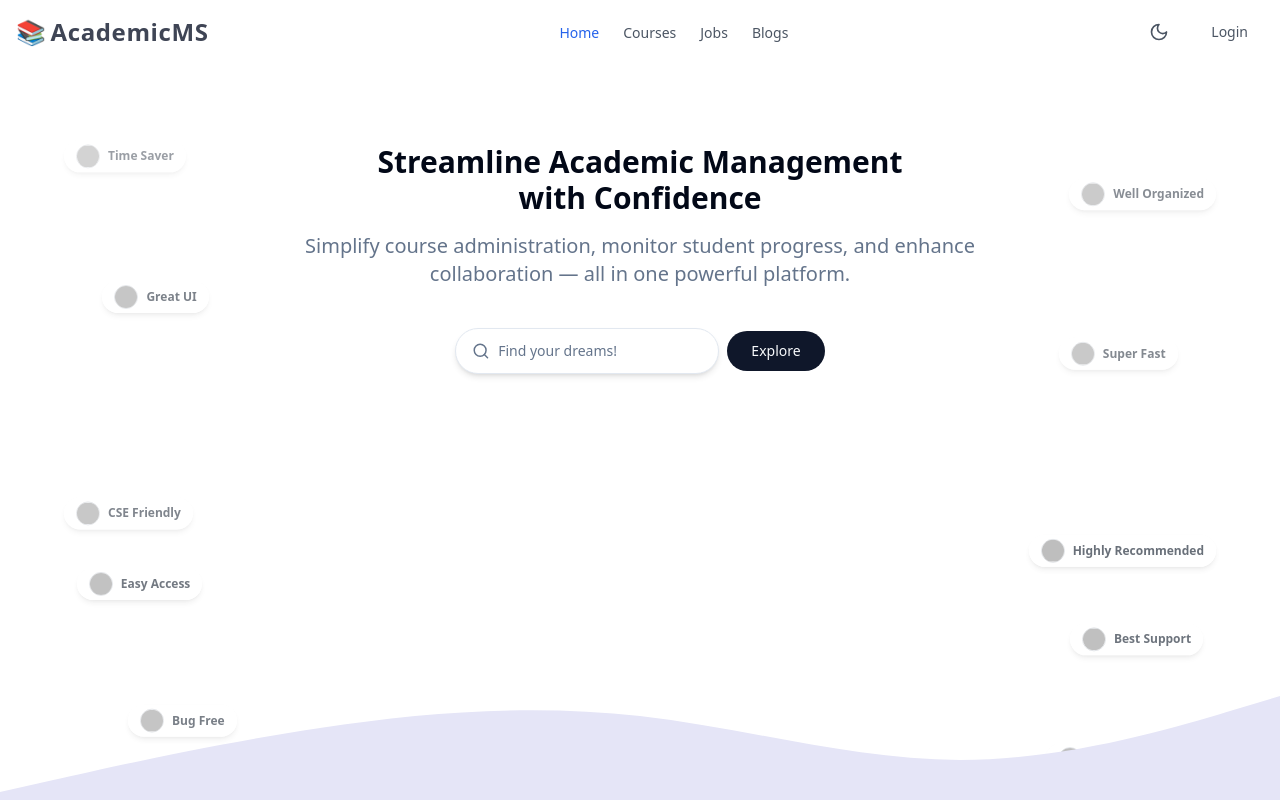
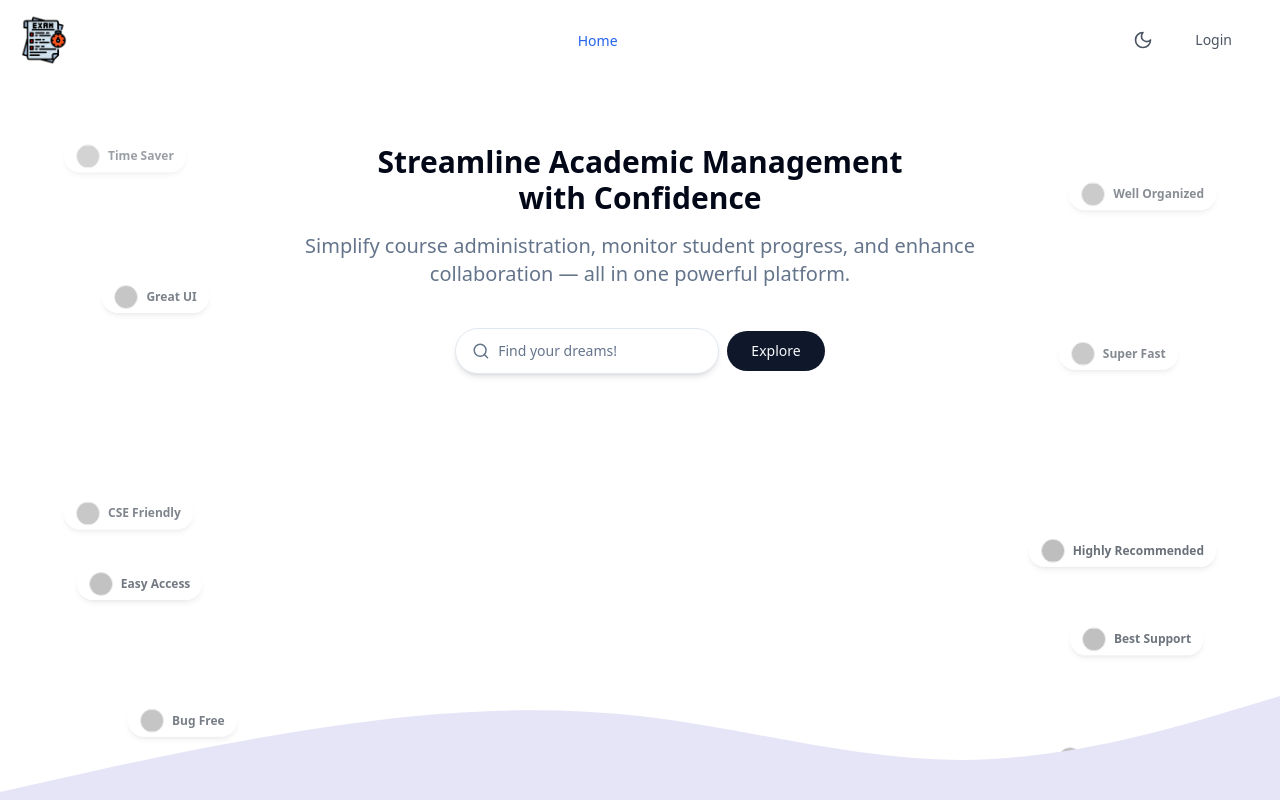
Before and after one commit to ekramul28/Test_School-client, a React (Vite) app: page / in a window 1280 px wide. Shown: the top 800 px of the page. Built offline with nearby package versions, Linux system fonts and the light colour scheme; grey boxes are pictures that could not be loaded.

Commit message:
added navbar

```diff
--- a/src/pages/Students/AssessmentFlow/ResultView.tsx
+++ b/src/pages/Students/AssessmentFlow/ResultView.tsx
@@ -76,27 +76,37 @@ const ResultCard = ({
 
     try {
       const certId = certificates[0]._id;
-      const blob = await downloadCertificateByPdf(certId).unwrap();
 
-      const url = window.URL.createObjectURL(blob);
+      const pdfBlob = await downloadCertificateByPdf(certId).unwrap();
+
+      // Create download link
+      const url = window.URL.createObjectURL(pdfBlob);
       const a = document.createElement("a");
       a.href = url;
-      a.download = "certificate.pdf";
+      a.download = `certificate-${certId}.pdf`;
       document.body.appendChild(a);
       a.click();
-      a.remove();
-      window.URL.revokeObjectURL(url);
 
+      // Cleanup
+      setTimeout(() => {
+        document.body.removeChild(a);
+        window.URL.revokeObjectURL(url);
+      }, 100);
       toast({
         title: "Success",
         description: "Certificate downloaded successfully!",
       });
-    } catch {
-      toast({
-        title: "Error",
-        description: "Failed to download certificate.",
-        variant: "destructive",
-      });
+    } catch (error: any) {
+      // Handle JSON error response
+      if (error.data && typeof error.data === "object") {
+        toast(error.data.message || "Download failed");
+      } else {
+        toast({
+          title: "error",
+          description: "Certificate downloaded fell!",
+        });
+      }
+      console.error("Download error:", error);
     }
   };
 
--- a/src/pages/share/Navbar.tsx
+++ b/src/pages/share/Navbar.tsx
@@ -13,37 +13,27 @@ import { Menu, Moon, Sun, User } from "lucide-react";
 import { Link, useLocation, useNavigate } from "react-router-dom";
 import { toast } from "sonner";
 
+const MotionWrapper: React.FC<{ children: React.ReactNode }> = ({
+  children,
+}) => (
+  <motion.div whileHover={{ scale: 1.05 }} whileTap={{ scale: 0.95 }}>
+    {children}
+  </motion.div>
+);
+
 const getNavLinks = (role?: string) => {
-  const commonLinks = [
-    { label: "Home", to: "/" },
-    { label: "Courses", to: "/courses" },
-    { label: "Jobs", to: "/jobs" },
-    { label: "Blogs", to: "/blogs" },
-  ];
-
+  const commonLinks = [{ label: "Home", to: "/" }];
   switch (role) {
     case "student":
+      return [...commonLinks, { label: "Dashboard", to: "/student/dashboard" }];
+    case "supervisor":
       return [
         ...commonLinks,
-        { label: "Dashboard", to: "/student/dashboard" },
-        { label: "My Courses", to: "/student/my-courses" },
-        { label: "Grades", to: "/student/grades" },
-      ];
-    case "faculty":
-      return [
-        ...commonLinks,
-        { label: "Dashboard", to: "/faculty/dashboard" },
-        { label: "My Classes", to: "/faculty/classes" },
-        { label: "Grade Management", to: "/faculty/grades" },
+        { label: "Dashboard", to: "/supervisor/dashboard" },
       ];
     case "admin":
-    case "superAdmin":
-      return [
-        ...commonLinks,
-        { label: "Dashboard", to: "/admin/dashboard" },
-        { label: "Students", to: "/students" },
-        { label: "faculty", to: "/faculty" },
-      ];
+    case "superadmin":
+      return [...commonLinks, { label: "Dashboard", to: "/admin/dashboard" }];
     default:
       return commonLinks;
   }
@@ -56,11 +46,9 @@ export default function NavBar() {
   const dispatch = useAppDispatch();
   const navigate = useNavigate();
 
-  const navLinks = getNavLinks(user?.role);
-
-  console.log(user);
-  const role = user?.role?.toLowerCase(); // assuming roles are like "Admin", "Student", etc.
-  const profileLink = role ? `/${role}/profile` : "/profile"; // fallback
+  const navLinks = getNavLinks(user?.role?.toLowerCase());
+  const role = user?.role?.toLowerCase();
+  const profileLink = role ? `/${role}/profile` : "/profile";
 
   const handleLogout = () => {
     dispatch(logout());
@@ -70,7 +58,7 @@ export default function NavBar() {
 
   return (
     <motion.header
-      className="bg-white dark:bg-gray-900  fixed w-full z-50 top-0"
+      className="bg-white dark:bg-gray-900 fixed w-full z-50 top-0"
       initial={{ y: -100 }}
       animate={{ y: 0 }}
       transition={{ duration: 0.5 }}
@@ -78,24 +66,24 @@ export default function NavBar() {
       <div className="container mx-auto px-4 py-3">
         <div className="flex items-center justify-between">
           {/* Logo */}
-          <motion.div whileHover={{ scale: 1.05 }} whileTap={{ scale: 0.95 }}>
+          <MotionWrapper>
             <Link
               to="/"
               className="text-2xl font-extrabold tracking-wide text-[#3F4555] dark:text-blue-400 hover:text-blue-600 transition-colors duration-300 flex items-center gap-1"
             >
-              <span>📚</span> AcademicMS
+              <img
+                src="src/assets/logo.jpg"
+                alt="Test_School Logo"
+                className="h-14  w-auto"
+              />
             </Link>
-          </motion.div>
+          </MotionWrapper>
 
-          {/* Desktop Navigation - Centered */}
+          {/* Desktop Navigation */}
           <nav className="hidden md:flex items-center justify-center flex-1 mx-8">
             <div className="flex space-x-6">
               {navLinks.map((link) => (
-                <motion.div
-                  key={link.to}
-                  whileHover={{ scale: 1.05 }}
-                  whileTap={{ scale: 0.95 }}
-                >
+                <MotionWrapper key={link.to}>
                   <Link
                     to={link.to}
                     className={`text-sm font-medium transition-colors hover:text-blue-600 dark:hover:text-blue-400 ${
@@ -106,17 +94,18 @@ export default function NavBar() {
                   >
                     {link.label}
                   </Link>
-                </motion.div>
+                </MotionWrapper>
               ))}
             </div>
           </nav>
 
           <div className="flex items-center space-x-4">
             {/* Theme Toggle */}
-            <motion.div whileHover={{ scale: 1.05 }} whileTap={{ scale: 0.95 }}>
+            <MotionWrapper>
               <Button
                 variant="ghost"
                 size="icon"
+                aria-label="Toggle theme"
                 onClick={() => setTheme(theme === "dark" ? "light" : "dark")}
                 className="text-gray-600 dark:text-gray-300"
               >
@@ -126,27 +115,24 @@ export default function NavBar() {
                   <Moon className="h-5 w-5" />
                 )}
               </Button>
-            </motion.div>
+            </MotionWrapper>
 
-            {/* Auth Buttons or User Menu */}
+            {/* Auth */}
             {user ? (
-              <motion.div
-                whileHover={{ scale: 1.05 }}
-                whileTap={{ scale: 0.95 }}
-              >
+              <MotionWrapper>
                 <DropdownMenu>
                   <DropdownMenuTrigger asChild>
                     <Button
                       variant="ghost"
                       size="icon"
+                      aria-label="User menu"
                       className="text-gray-600 dark:text-gray-300"
                     >
                       <User className="h-5 w-5" />
                     </Button>
                   </DropdownMenuTrigger>
                   <DropdownMenuContent align="end" className="dark:bg-gray-800">
-                    <DropdownMenuItem className="dark:text-gray-300">
-                      {/* <Link to="//profile">Profile</Link> */}
+                    <DropdownMenuItem>
                       <Link
                         to={profileLink}
                         className="text-sm text-primary hover:underline"
@@ -154,24 +140,17 @@ export default function NavBar() {
                         Profile
                       </Link>
                     </DropdownMenuItem>
-                    <DropdownMenuItem className="dark:text-gray-300">
+                    <DropdownMenuItem>
                       <Link to="/settings">Settings</Link>
                     </DropdownMenuItem>
-                    <DropdownMenuItem
-                      className="dark:text-gray-300"
-                      onClick={handleLogout}
-                    >
+                    <DropdownMenuItem onClick={handleLogout}>
                       Logout
                     </DropdownMenuItem>
                   </DropdownMenuContent>
                 </DropdownMenu>
-              </motion.div>
+              </MotionWrapper>
             ) : (
-              <div className="flex items-center space-x-2">
-                <motion.div
-                  whileHover={{ scale: 1.05 }}
-                  whileTap={{ scale: 0.95 }}
-                >
+              <MotionWrapper>
                 <Link to="/login">
                   <Button
                     variant="ghost"
@@ -180,22 +159,18 @@ export default function NavBar() {
                     Login
                   </Button>
                 </Link>
-                </motion.div>
-              </div>
+              </MotionWrapper>
             )}
 
             {/* Mobile Menu */}
-            <motion.div
-              whileHover={{ scale: 1.05 }}
-              whileTap={{ scale: 0.95 }}
-              className="md:hidden"
-            >
+            <MotionWrapper>
               <DropdownMenu>
                 <DropdownMenuTrigger asChild>
                   <Button
                     variant="ghost"
                     size="icon"
-                    className="text-gray-600 dark:text-gray-300"
+                    aria-label="Mobile menu"
+                    className="md:hidden text-gray-600 dark:text-gray-300"
                   >
                     <Menu className="h-5 w-5" />
                   </Button>
@@ -205,10 +180,7 @@ export default function NavBar() {
                   className="w-48 dark:bg-gray-800"
                 >
                   {navLinks.map((link) => (
-                    <DropdownMenuItem
-                      key={link.to}
-                      className="dark:text-gray-300"
-                    >
+                    <DropdownMenuItem key={link.to}>
                       <Link
                         to={link.to}
                         className={`w-full ${
@@ -222,17 +194,15 @@ export default function NavBar() {
                     </DropdownMenuItem>
                   ))}
                   {!user && (
-                    <>
-                      <DropdownMenuItem className="dark:text-gray-300">
+                    <DropdownMenuItem>
                       <Link to="/login" className="w-full">
                         Login
                       </Link>
                     </DropdownMenuItem>
-                    </>
                   )}
                 </DropdownMenuContent>
               </DropdownMenu>
-            </motion.div>
+            </MotionWrapper>
           </div>
         </div>
       </div>
--- a/src/redux/features/certificate/certificateApi.ts
+++ b/src/redux/features/certificate/certificateApi.ts
@@ -48,16 +48,30 @@ const certificateApi = baseApi.injectEndpoints({
       invalidatesTags: ["Certificates"],
     }),
 
-    // ✅ Download Certificate PDF
-    downloadCertificateByPdf: builder.mutation<Blob, string>({
+    // ✅ Download Certificate PDF - Complete Solution
+    downloadCertificateByPdf: builder.mutation<
+      Blob, // Success response type
+      string // Certificate ID parameter
+    >({
       query: (id) => ({
-        url: `/certificates/${id}`,
-        // method: "GET", // 🔄 Changed to GET unless backend needs POST
-        responseHandler: (response) => response.blob(),
+        url: `certificates/${id}`,
+        responseHandler: async (response) => {
+          if (!response.ok) {
+            // Handle error responses
+            const error = await response.json();
+            throw error;
+          }
+          return response.blob();
+        },
         cache: "no-store",
       }),
+      transformErrorResponse: (response) => {
+        // Already parsed by responseHandler
+        return response;
+      },
+      // Disable serialization check for this endpoint
+      extraOptions: { serializable: false },
     }),
-
     // ✅ Delete Certificate
     deleteCertificate: builder.mutation({
       query: (id: string) => ({
```
Also changed, not shown: src/assets/logo.jpg (added). Lines whose indentation alone changed are shown as unchanged.
